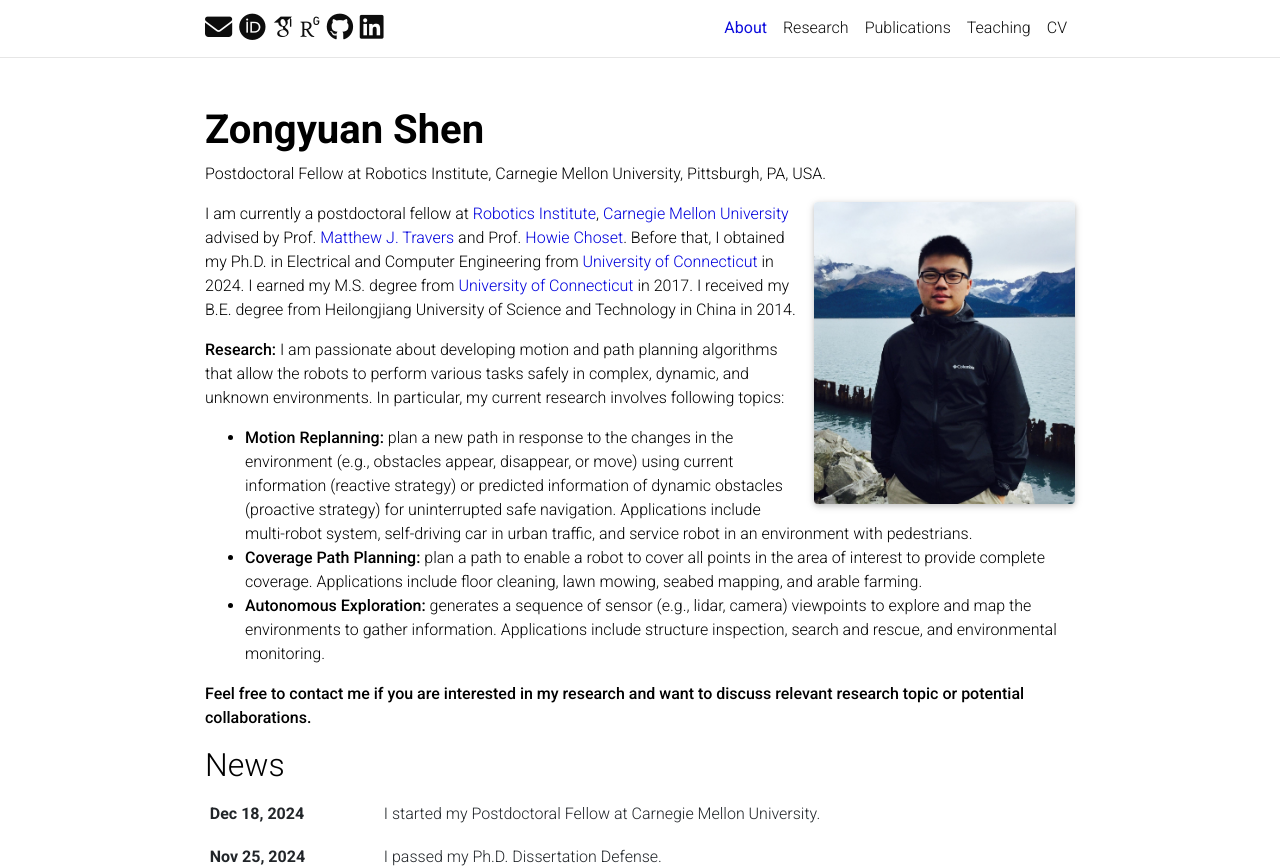
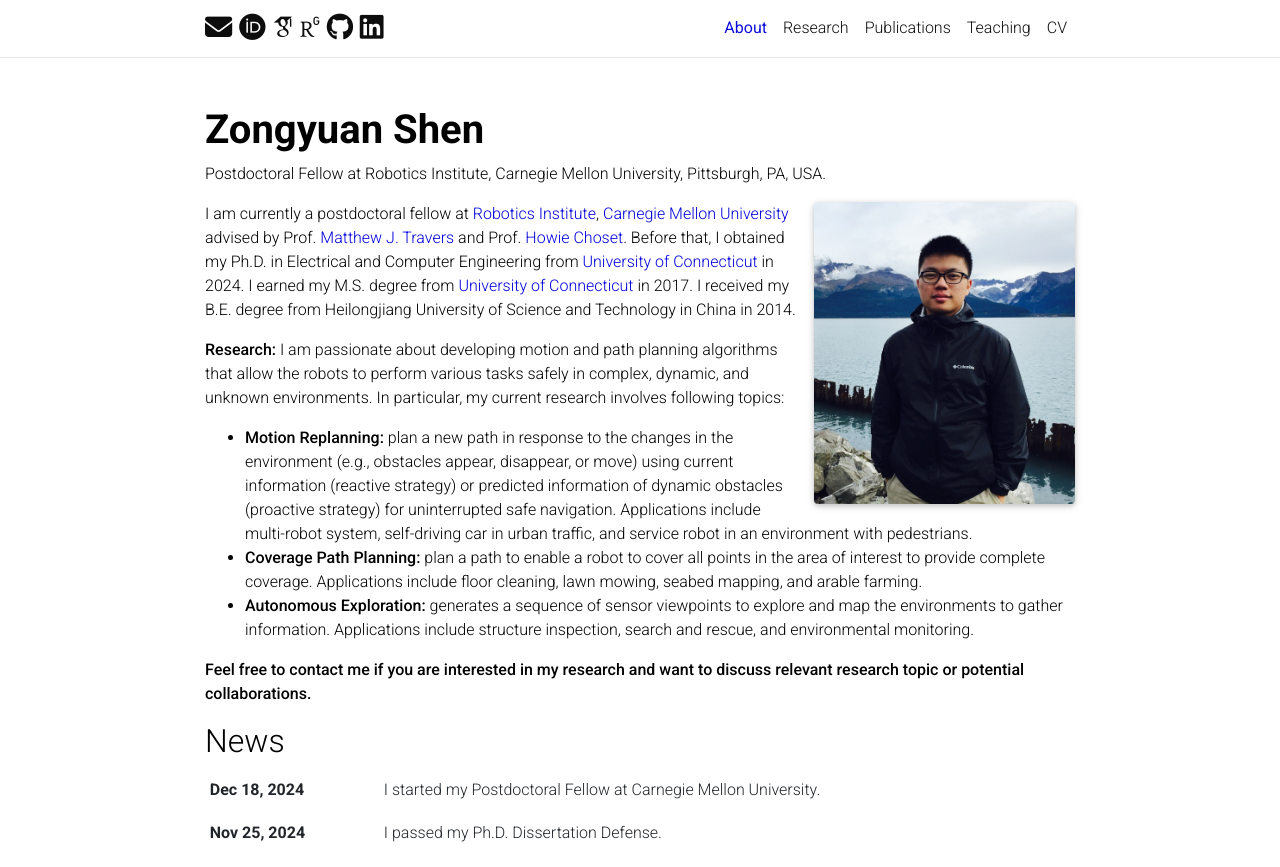
Before and after one commit to ZongyuanShen/ZongyuanShen.github.io, a Jekyll site: the page built from _pages/about.md, in a window 1280 px wide and 1081 px high, cut to the strip 0-867 px from the top of the window. Built offline with Jekyll 4.4.1, drawn with Linux system fonts in a browser that asks for light colours; full-size pictures stand in for the smaller copies a plugin makes; some web fonts are replaced; comment, search, counter and statistics services are not loaded; a style sheet for code colours, icons or effects is not loaded.

Commit message:
Update about.md

```diff
--- a/_pages/about.md
+++ b/_pages/about.md
@@ -22,6 +22,6 @@
 
 - **Motion Replanning:** plan a new path in response to the changes in the environment (e.g., obstacles appear, disappear, or move) using current information (reactive strategy) or predicted information of dynamic obstacles (proactive strategy) for uninterrupted safe navigation. Applications include multi-robot system, self-driving car in urban traffic, and service robot in an environment with pedestrians.
 - **Coverage Path Planning:** plan a path to enable a robot to cover all points in the area of interest to provide complete coverage. Applications include floor cleaning, lawn mowing, seabed mapping, and arable farming.
-- **Autonomous Exploration:** generates a sequence of sensor (e.g., lidar, camera) viewpoints to explore and map the environments to gather information. Applications include structure inspection, search and rescue, and environmental monitoring.
+- **Autonomous Exploration:** generates a sequence of sensor viewpoints to explore and map the environments to gather information. Applications include structure inspection, search and rescue, and environmental monitoring.
 
 **Feel free to contact me if you are interested in my research and want to discuss relevant research topic or potential collaborations.**
```
